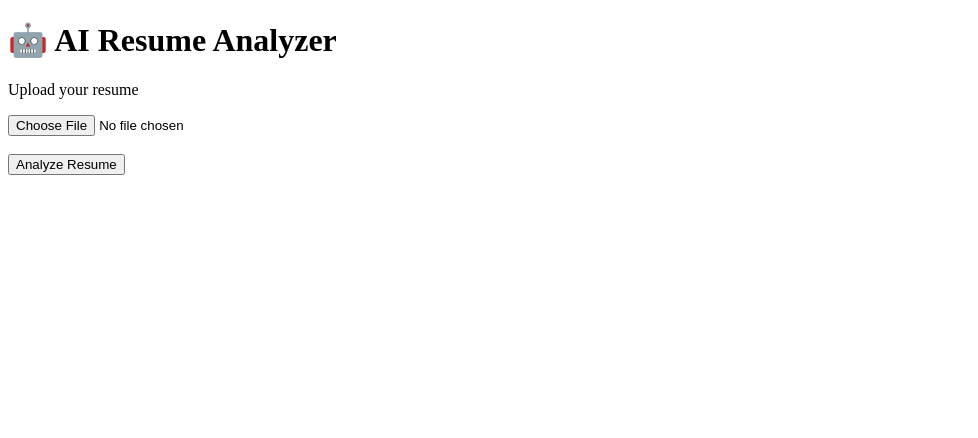
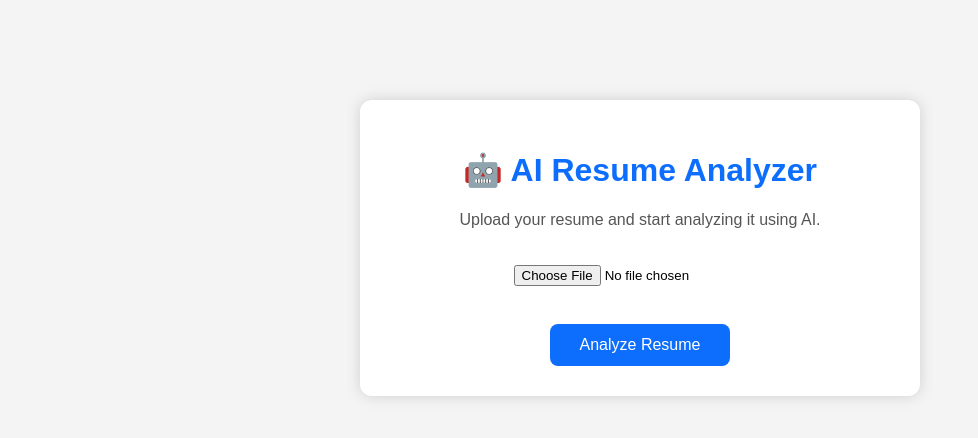
Before and after one commit to OmprakashRoutray/AI-Resume-Analyzer, a Flask app: page / in a window 1280 px wide. Shown: the top 438 px of the page, without its empty margins (0-978 px from the left). Run offline with Flask 3, Linux system fonts and the light colour scheme.

Commit message:
Added resume upload functionality

```diff
--- a/app.py
+++ b/app.py
@@ -1,10 +1,36 @@
-from flask import Flask, render_template
+from flask import Flask, render_template, request
+import os
 
 app = Flask(__name__)
+
+UPLOAD_FOLDER = "uploads"
+app.config["UPLOAD_FOLDER"] = UPLOAD_FOLDER
+
+# Create uploads folder if it doesn't exist
+os.makedirs(UPLOAD_FOLDER, exist_ok=True)
+
 
 @app.route("/")
 def home():
     return render_template("index.html")
 
+
+@app.route("/upload", methods=["POST"])
+def upload():
+
+    if "resume" not in request.files:
+        return "No file selected."
+
+    file = request.files["resume"]
+
+    if file.filename == "":
+        return "Please choose a file."
+
+    filepath = os.path.join(app.config["UPLOAD_FOLDER"], file.filename)
+    file.save(filepath)
+
+    return f"✅ Resume uploaded successfully!<br><br>Saved as: {file.filename}"
+
+
 if __name__ == "__main__":
     app.run(debug=True)
--- /dev/null
+++ b/static/style.css
@@ -0,0 +1,73 @@
+body{
+
+background:#f4f4f4;
+
+font-family:Arial, Helvetica, sans-serif;
+
+margin:0;
+
+padding:0;
+
+}
+
+.container{
+
+width:500px;
+
+margin:100px auto;
+
+background:white;
+
+padding:30px;
+
+border-radius:12px;
+
+box-shadow:0 0 15px rgba(0,0,0,.15);
+
+text-align:center;
+
+}
+
+h1{
+
+color:#0d6efd;
+
+}
+
+p{
+
+color:#555;
+
+}
+
+input[type=file]{
+
+margin-top:20px;
+
+}
+
+button{
+
+margin-top:20px;
+
+background:#0d6efd;
+
+color:white;
+
+padding:12px 30px;
+
+border:none;
+
+border-radius:8px;
+
+font-size:16px;
+
+cursor:pointer;
+
+}
+
+button:hover{
+
+background:#084298;
+
+}
--- a/templates/index.html
+++ b/templates/index.html
@@ -1,24 +1,42 @@
 <!DOCTYPE html>
-<html>
+<html lang="en">
+
 <head>
+
+    <meta charset="UTF-8">
+
     <title>AI Resume Analyzer</title>
+
+    <link rel="stylesheet" href="{{ url_for('static', filename='style.css') }}">
+
 </head>
 
 <body>
 
+<div class="container">
+
 <h1>🤖 AI Resume Analyzer</h1>
 
-<p>Upload your resume</p>
+<p>
+Upload your resume and start analyzing it using AI.
+</p>
 
-<form>
+<form action="/upload" method="POST" enctype="multipart/form-data">
 
-<input type="file">
+<input type="file" name="resume" required>
 
 <br><br>
 
-<button>Analyze Resume</button>
+<button type="submit">
+
+Analyze Resume
+
+</button>
 
 </form>
 
+</div>
+
 </body>
+
 </html>
```
